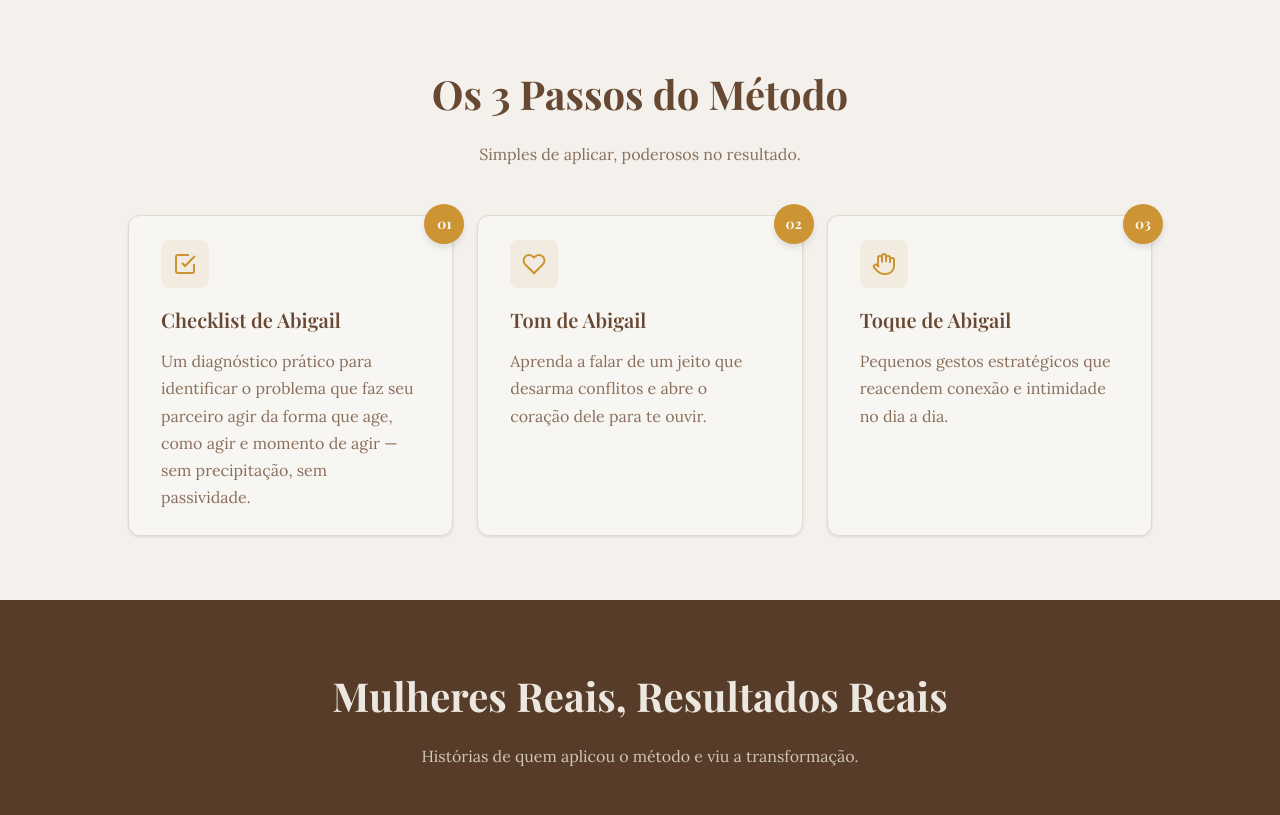
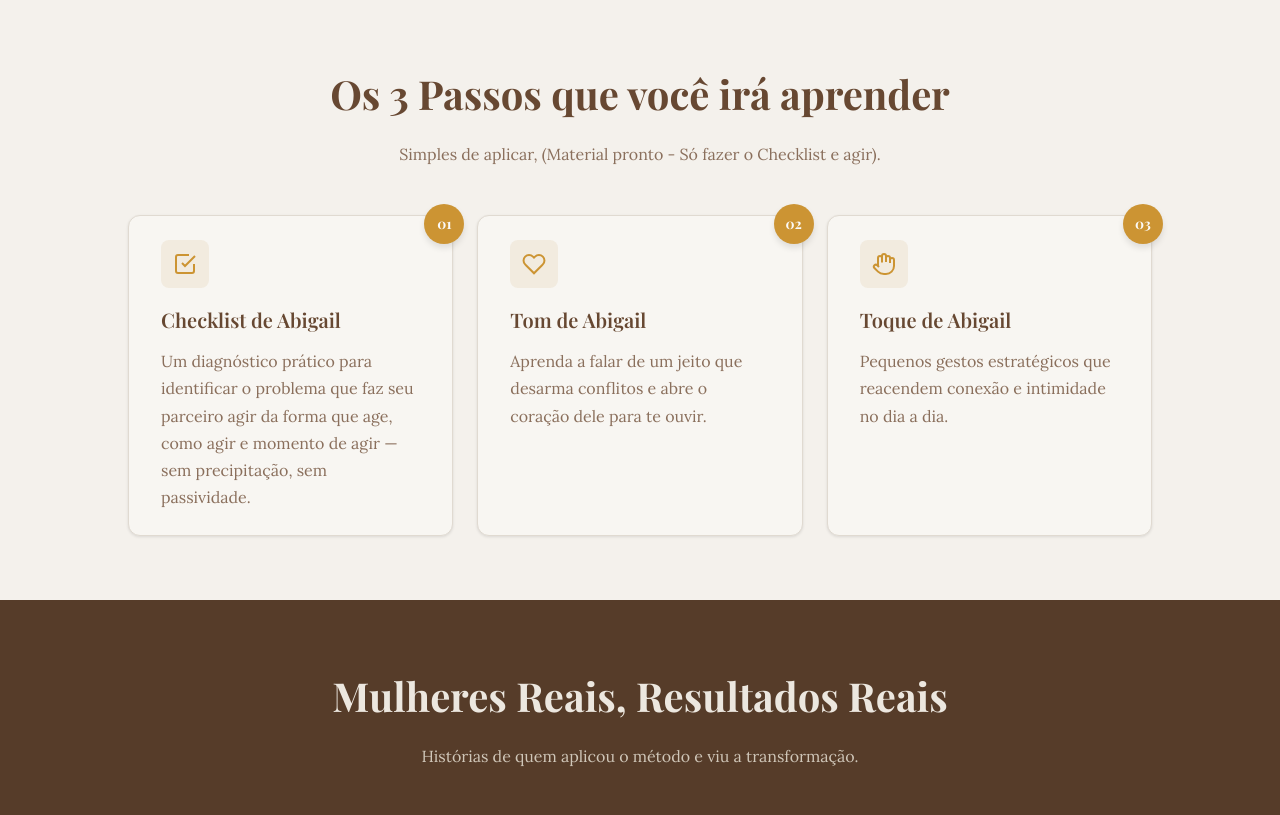
Before and after one commit to Sofiaamenezes/abi, a plain HTML site: page index.html in a window 1280 px wide. Shown: the part 953-1768 px from the top of the page. Drawn offline with nearby package versions, Linux system fonts and the light colour scheme; a web font is replaced by a local one.

Commit message:
index.html

```diff
--- a/index.html
+++ b/index.html
@@ -407,8 +407,8 @@
     <!-- Steps Section -->
     <section class="steps">
       <div class="container">
-        <h2 class="section-title">Os 3 Passos do Método</h2>
-        <p class="section-subtitle">Simples de aplicar, poderosos no resultado.</p>
+        <h2 class="section-title">Os 3 Passos que você irá aprender</h2>
+        <p class="section-subtitle">Simples de aplicar, (Material pronto - Só fazer o Checklist e agir).</p>
 
         <div class="steps-grid">
           <div class="step-card">
```
